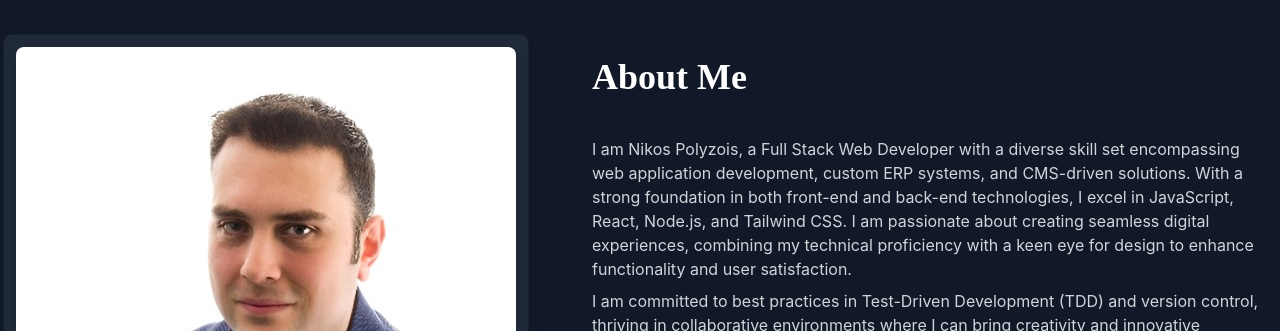
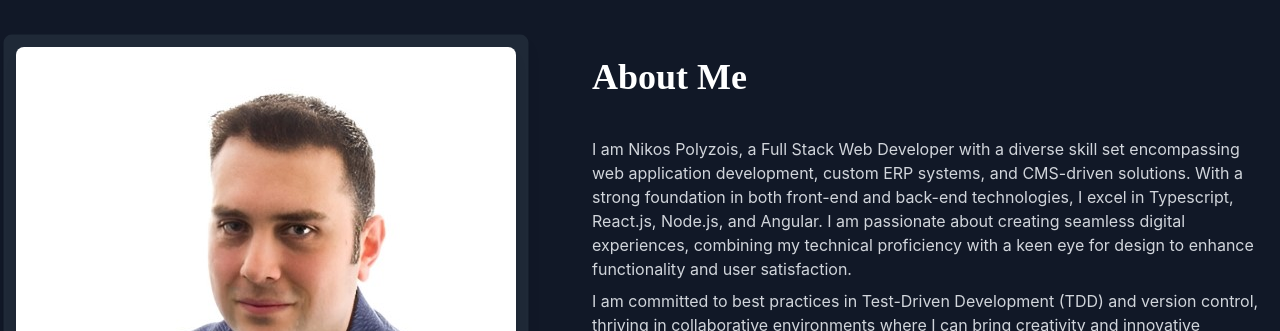
Before and after one commit to npolizois/mypersonalwebsite, a React (Vite) app: page / in a window 1280 px wide. Shown: the part 900-1231 px from the top of the page. Built offline with nearby package versions, Linux system fonts and the light colour scheme.

Commit message:
minor changes

```diff
--- a/src/components/About.tsx
+++ b/src/components/About.tsx
@@ -39,8 +39,8 @@ const About: React.FC<AboutProps> = ({ isNavOpen }) => {
           I am Nikos Polyzois, a Full Stack Web Developer with a diverse skill
           set encompassing web application development, custom ERP systems, and
           CMS-driven solutions. With a strong foundation in both front-end and
-          back-end technologies, I excel in JavaScript, React, Node.js, and
-          Tailwind CSS. I am passionate about creating seamless digital
+          back-end technologies, I excel in Typescript, React.js, Node.js, and
+          Angular. I am passionate about creating seamless digital
           experiences, combining my technical proficiency with a keen eye for
           design to enhance functionality and user satisfaction.
         </p>
```
